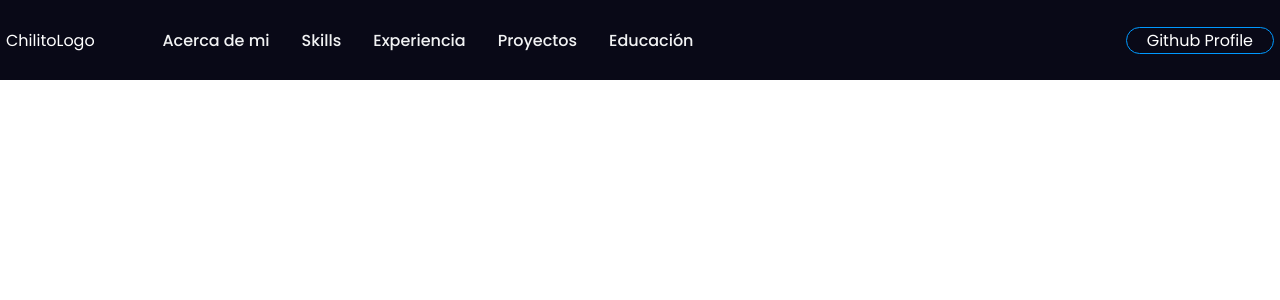
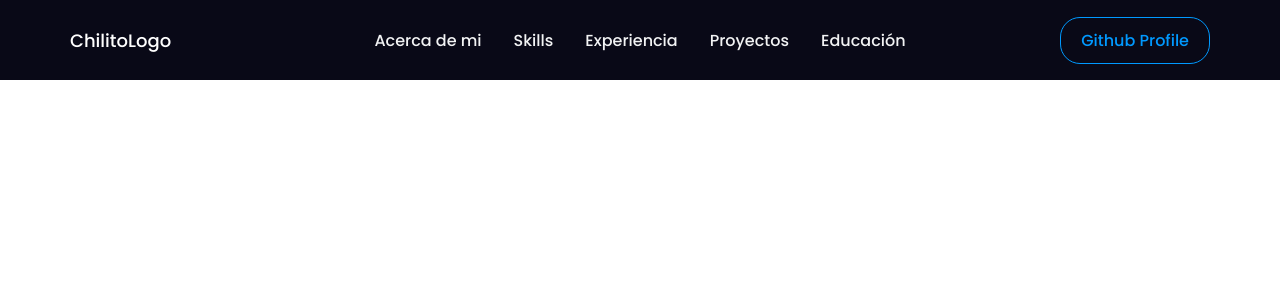
Before and after one commit to jfchilito7/portafolio_jfc, a React (Vite) app: page / in a window 1280 px wide. Shown: the top 300 px of the page. Built offline with nearby package versions, Linux system fonts and the light colour scheme.

Commit message:
Agregar dependencias de Emotion y MUI, y crear componente Navbar con menú móvil

```diff
--- a/package.json
+++ b/package.json
@@ -10,6 +10,9 @@
     "preview": "vite preview"
   },
   "dependencies": {
+    "@emotion/react": "^11.14.0",
+    "@emotion/styled": "^11.14.0",
+    "@mui/icons-material": "^6.3.1",
     "react": "^18.3.1",
     "react-dom": "^18.3.1",
     "react-router-dom": "^7.1.1",
--- a/src/components/Navbar.jsx
+++ b/src/components/Navbar.jsx
@@ -1,8 +1,11 @@
-import React from "react";
 import { Link as LinkR } from "react-router-dom";
-import styled from "styled-components";
+import styled, { useTheme } from "styled-components";
+import { BioData } from "../data/constants";
+import { MenuRounded } from "@mui/icons-material";
+import { useState } from "react";
 
-const NavbarContainer = styled.div`
+
+const Nav = styled.div `
     background-color: ${({ theme }) => theme.bg};
     height: 80px;
     display: flex;
@@ -14,8 +17,22 @@ const NavbarContainer = styled.div`
     color: white;
 `;
 
+
+const NavbarContainer = styled.div`
+    width: 100%;
+    max-width: 1200px;
+    padding: 0 24px;
+    display: flex;
+    align-items: center;
+    justify-content: space-between;
+    font-size: 1rem;
+`;
+
 const NavLogo = styled(LinkR)`
+    width: 80%;
     padding: 0 6px;
+    font-weight: 500;
+    font-size: 18px;
     text-decoration: none;
     color: inherit;
 `;
@@ -39,6 +56,7 @@ const NavLink = styled.a`
     cursor: pointer;
     transition: all 0.3s ease-in-out;
     text-decoration: none;
+    white-space: nowrap;
     &:hover {
         color: ${({ theme }) => theme.primary};
     }
@@ -58,19 +76,69 @@ const ButtonContainer = styled.div`
 
 const GithubButton = styled.a`
     border: 1px solid ${({ theme }) => theme.primary};
+    color: ${({ theme }) => theme.primary};
     justify-content: center;
     display: flex;
     align-items: center;
     border-radius: 20px;
     cursor: pointer;
-    padding: 0 20px;
+    padding: 10px 20px;
     font-size: 16px;
+    font-weight: 500;
+    transition: all 0.6s ease-in-out;
+    text-decoration: none;
+    &:hover {
+        background-color: ${({ theme }) => theme.primary};
+        color: ${({ theme }) => theme.text_primary};
+    }
+`;
+
+const MobileIcon = styled.div`
+    height: 100%;
+    display: flex;
+    align-items: center;
+    color: ${({ theme }) => theme.text_primary};
+    display: none;
+    @media screen and (max-width: 768px) {
+        display: block;
+    }
+`;
+
+const MobileMenu = styled.ul`
+    width: 100%;
+    display: flex;
+    flex-direction: column;
+    align-items: start;
+    gap: 16px;
+    padding: 0 6px;
+    list-style: none;
+    width: 100%;
+    padding: 12px 40px 24px 40px;
+    background: ${({ theme }) => theme.card_light + 99};
+    position: absolute;
+    top: 80px;
+    right: 0;
+
+    transition: all 0.6s ease-in-out;
+    transform: ${({ isOpen}) =>
+        isOpen ? 'translateY(0)' : 'translateY(-100%)'};
+    border-radius: 0 0 20px 20px;
+    box-shadow: 0 0 10px rgba(0, 0, 0, 0.2);
+    opacity: ${({ isOpen }) => (isOpen ? '100%' : '0')};
+    z-index: ${({ isOpen }) => (isOpen ? '1000' : '-1000')};
 `;
 
 const Navbar = () => {
+    const [isOpen, setIsOpen] = useState(false);
+    const theme = useTheme();
     return (
-        <NavbarContainer>
+        <Nav>
+            <NavbarContainer>
             <NavLogo to="/">ChilitoLogo</NavLogo>
+
+            <MobileIcon onClick={() => setIsOpen(!isOpen)}>
+                <MenuRounded style={{color: 'inherit'}}/>
+            </MobileIcon>
 
             <NavItems>
                 <NavLink href="#About">Acerca de mi</NavLink>
@@ -80,10 +148,27 @@ const Navbar = () => {
                 <NavLink href="#Education">Educación</NavLink>
             </NavItems>
 
+            {
+                isOpen && (
+                <MobileMenu isOpen={isOpen}>
+                    <NavLink onClick={() => setIsOpen(!isOpen)} href="#About">Acerca de mi</NavLink>
+                    <NavLink onClick={() => setIsOpen(!isOpen)} href="#Skills">Skills</NavLink>
+                    <NavLink onClick={() => setIsOpen(!isOpen)} href="#Experience">Experiencia</NavLink>
+                    <NavLink onClick={() => setIsOpen(!isOpen)} href="#projects">Proyectos</NavLink>
+                    <NavLink onClick={() => setIsOpen(!isOpen)} href="#Education">Educación</NavLink>
+                    <GithubButton href={BioData.github}
+                    target="_Blank"
+                    style={{background: theme.primary, color: theme.text_primary}}
+                    >Github Profile</GithubButton>
+                </MobileMenu>
+                )
+            }
             <ButtonContainer>
-                <GithubButton>Github Profile</GithubButton>
+                <GithubButton href={BioData.github} target="_Blank">Github Profile</GithubButton>
             </ButtonContainer>
         </NavbarContainer>
+        </Nav>
+
     )
 }
 
--- /dev/null
+++ b/src/data/constants.js
@@ -0,0 +1,15 @@
+export const BioData = {
+    name: 'Juan Felipe chilito',
+    roles: [
+        'Desarrollador Full Stack',
+        'Diseñador UI/UX',
+        'Scrum Master',
+        'Product Owner'
+    ],
+    description:
+        'Soy una persona motivada y versátil, siempre dispuesto a enfrentar nuevos desafíos. Con una pasión por el aprendizaje, estoy comprometido a ofrecer resultados de alta calidad. Con una actitud positiva y una mentalidad de crecimiento, estoy listo para hacer una contribución significativa y alcanzar grandes metas.',
+    github: 'https://github.com/jfchilito7',
+    resume: 'https://drive.google.com/file/d/1zVFqJz9E67suEiew63T_8_7D2TgugeF1/view?usp=sharing',
+    linkedin: 'https://www.linkedin.com/in/juan-chilito/',
+    instagram: 'https://www.instagram.com/juanfelipe_chilito/',
+};
```
Also changed, not shown: 1 other file (tests, documents, lock files or other folders).
